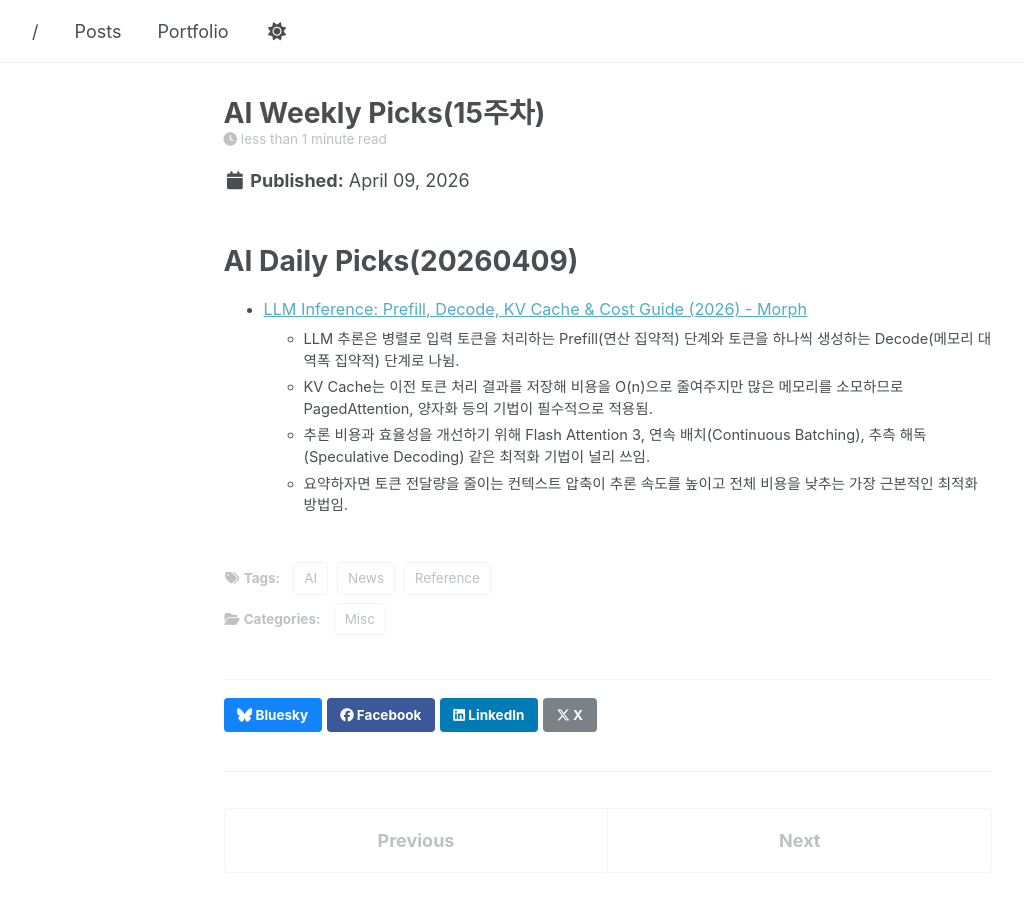
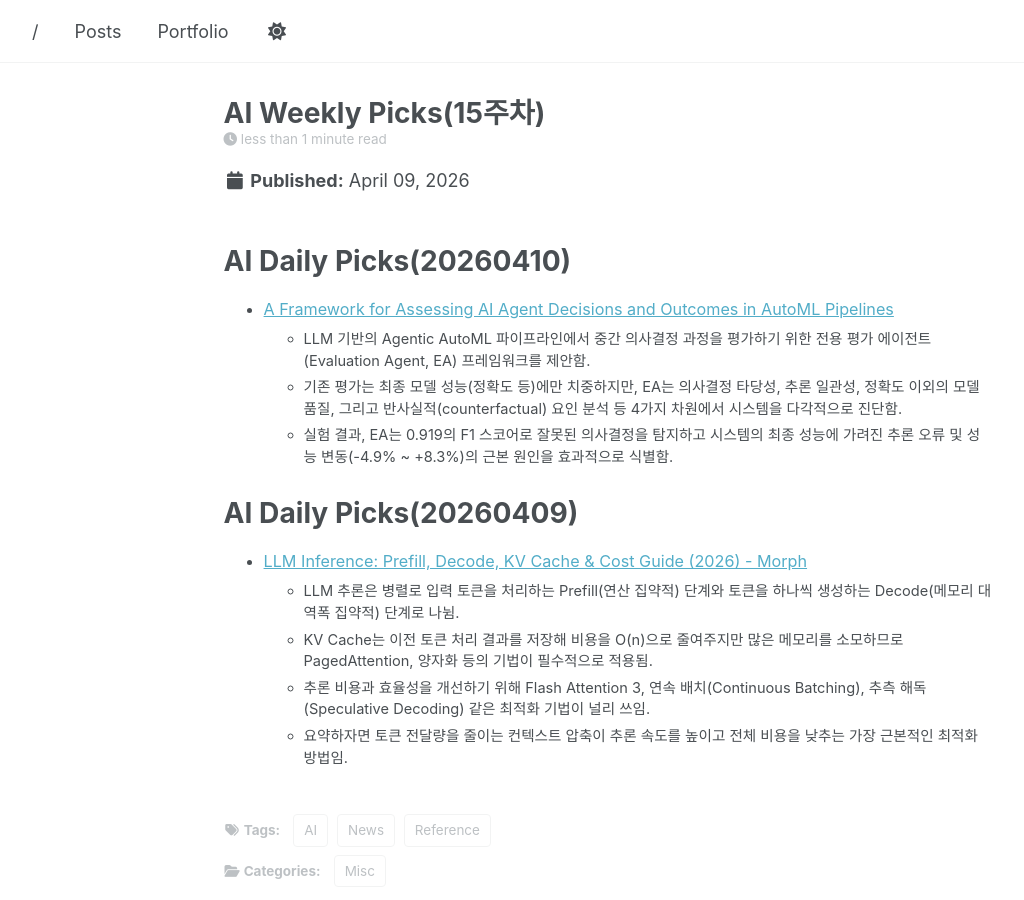
Before and after one commit to parameterfreak/parameterfreak.github.io, a Jekyll site: the page built from _posts/2026-04-09-ai-weekly-picks.md, in a window 1280 px wide and 900 px high. Shown: the whole window, without its empty margins (58-1082 px from the left). Built offline with Jekyll 4.4.1, drawn with Linux system fonts in a browser that asks for light colours; a script that is not in the unit is left out.

Commit message:
Add AI Daily Picks for April 10, 2026
Added AI Daily Picks for April 10, 2026, including a framework for assessing AI agent decisions in AutoML pipelines.

```diff
--- a/_posts/2026-04-09-ai-weekly-picks.md
+++ b/_posts/2026-04-09-ai-weekly-picks.md
@@ -10,6 +10,13 @@ tags:
   - Reference
 ---
 
+# AI Daily Picks(20260410)
+
+* [A Framework for Assessing AI Agent Decisions and Outcomes in AutoML Pipelines](/Users/jaehoonkim/ws/tmp/til/paper/2602.22442v2.pdf)
+  * LLM 기반의 Agentic AutoML 파이프라인에서 중간 의사결정 과정을 평가하기 위한 전용 평가 에이전트(Evaluation Agent, EA) 프레임워크를 제안함.
+  * 기존 평가는 최종 모델 성능(정확도 등)에만 치중하지만, EA는 의사결정 타당성, 추론 일관성, 정확도 이외의 모델 품질, 그리고 반사실적(counterfactual) 요인 분석 등 4가지 차원에서 시스템을 다각적으로 진단함.
+  * 실험 결과, EA는 0.919의 F1 스코어로 잘못된 의사결정을 탐지하고 시스템의 최종 성능에 가려진 추론 오류 및 성능 변동(-4.9% ~ +8.3%)의 근본 원인을 효과적으로 식별함.
+
 # AI Daily Picks(20260409)
 
 * [LLM Inference: Prefill, Decode, KV Cache & Cost Guide (2026) - Morph](https://www.morphllm.com/llm-inference)
```
